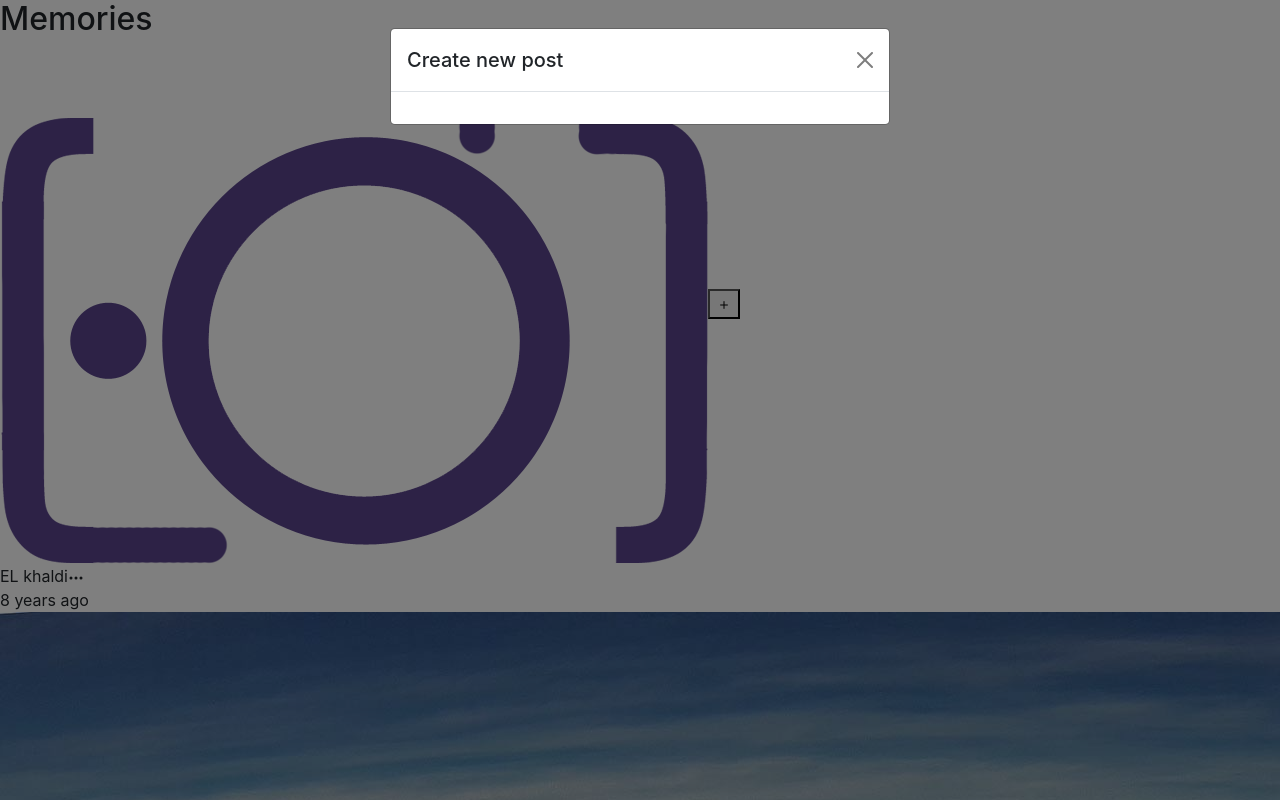
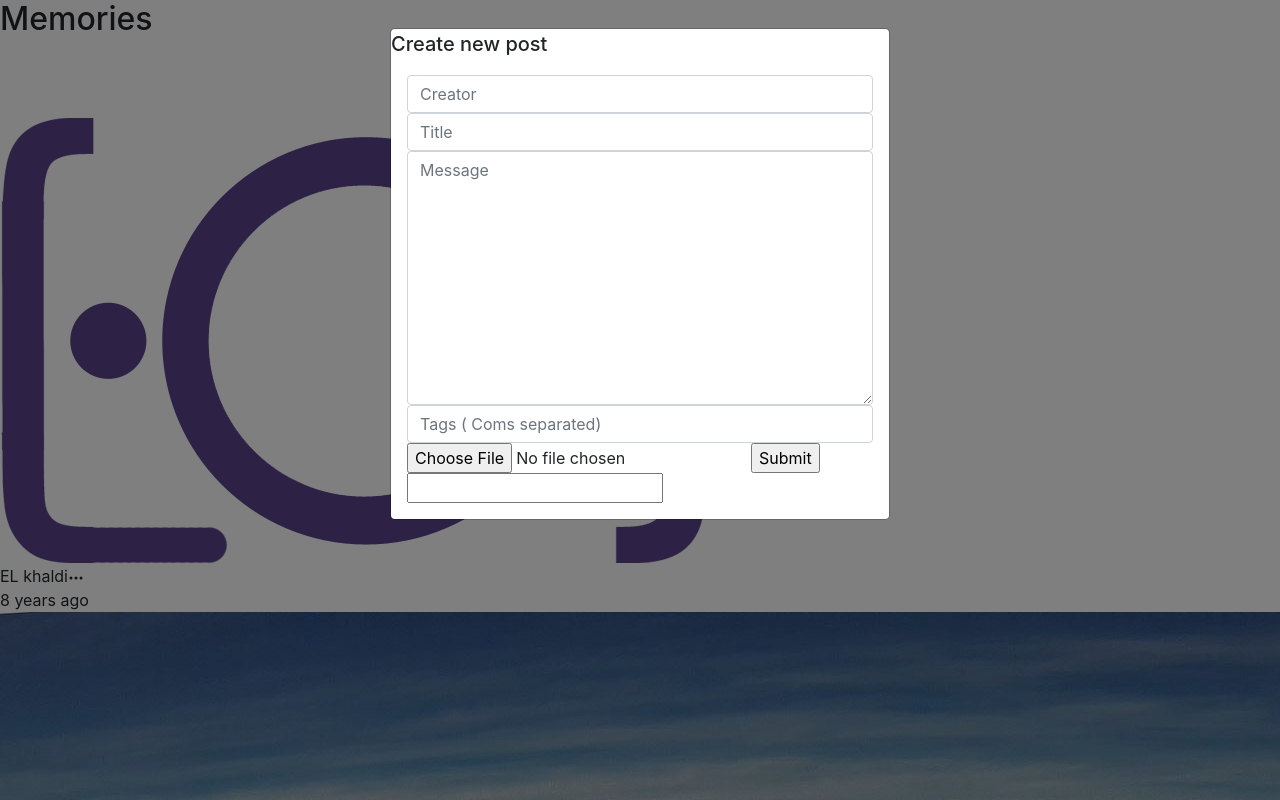
Before and after one commit to devkhaldi/Memories-App, a React (Create React App) app in the folder client/: page / in a window 1280 px wide. Both pictures are taken after a click on the button 724 px from the left and 303 px from the top of the page. Shown: the top 800 px of the page. Built offline with nearby package versions, Linux system fonts and the light colour scheme.

Commit message:
Post form

```diff
--- a/client/src/components/PostForm.js
+++ b/client/src/components/PostForm.js
@@ -5,17 +5,22 @@ const PostForm = ({ post }) => {
     <div className='modal fade' id='postModal' tabindex='-1'>
       <div className='modal-dialog'>
         <div className='modal-content'>
-          <div className='modal-header'>
-            <h5 className='modal-title'>
-              {post ? `Edit ${post.title}` : "Create new post"}
-            </h5>
-            <button
-              type='button'
-              className='btn-close'
-              data-bs-dismiss='modal'
-              aria-label='Close'></button>
+          <h5 className='modal-title'>
+            {post ? `Edit ${post.title}` : "Create new post"}
+          </h5>
+          <div className='modal-body'>
+            {/* post form */}
+            {/* prettier-ignore */}
+            <form>
+                <input type="text" className='form-control' placeholder='Creator'/>
+                <input type="text" className='form-control' placeholder='Title'/>
+                <textarea cols="30" className='form-control' rows="10" placeholder='Message'></textarea>
+                <input type="text" className='form-control' placeholder='Tags ( Coms separated)'/>
+                <input type="file"/>
+                <input type="submit"/>
+                <input type="clear"/>
+            </form>
           </div>
-          <div className='modal-body'></div>
         </div>
       </div>
     </div>,
```
